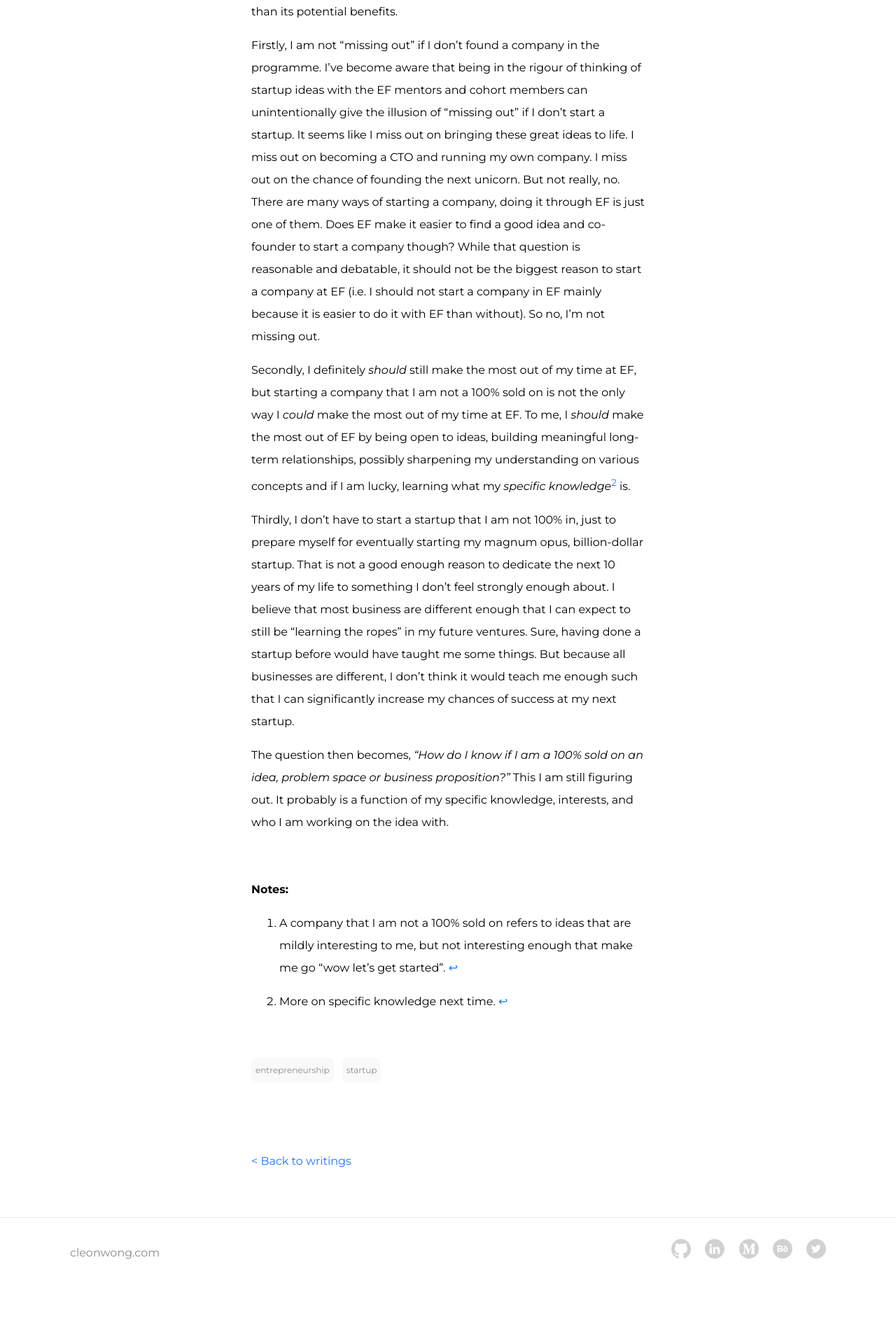
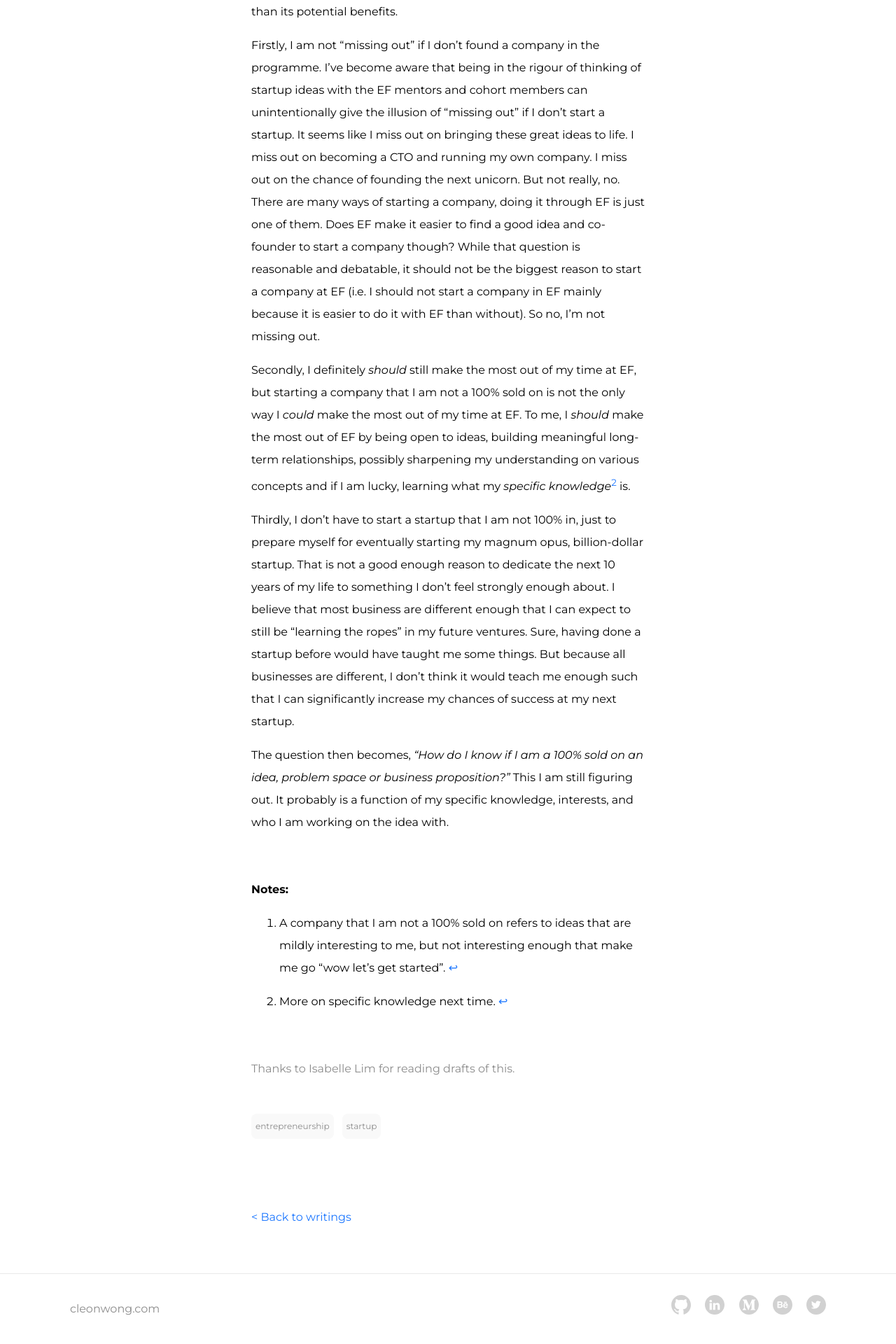
Before and after one commit to CleonWong/cleonwong-site, a Jekyll site: the page built from _posts/writings/2021-07-07-i-shouldn't-start-a-company-that-i-am-not-a-100%-sold-on.md, in a window 1280 px wide. Shown: the part 1071-2991 px from the top of the page at 70% size. Built offline with Jekyll 4.4.1, drawn with Linux system fonts in a browser that asks for light colours; before the commit the page ends 2911 px from its top, so only the background shows below that.

Commit message:
Added thanks section.

```diff
--- a/_layouts/post.html
+++ b/_layouts/post.html
@@ -14,6 +14,9 @@ layout: default
   <!-- Content -->
   <div class="post__content">{{ content }}</div>
 
+  <!-- Thanks -->
+  <div class="post__thanks">{{ page.thanks }}</div>
+
   <!-- Tags -->
   <div class="writing__tags">
     {% for tag in page.tags %}
@@ -22,7 +25,6 @@ layout: default
   </div>
 
   <!-- Back to cateogry -->
-
   <a class="post__back-button" href="{{ page.categories[0] | relative_url }}"
     >< Back to {{ page.categories }}
   </a>
--- a/_posts/writings/2021-07-07-i-shouldn't-start-a-company-that-i-am-not-a-100%-sold-on.md
+++ b/_posts/writings/2021-07-07-i-shouldn't-start-a-company-that-i-am-not-a-100%-sold-on.md
@@ -5,6 +5,7 @@ date: 2021-07-07 19:07:06 +0800
 tags: entrepreneurship startup
 categories: writings
 pretext: "This piece was written while I was a Founder in Residence at Entrepreneur First (EF), so it very much reflects the frame of mind and considerations in that context. Nonetheless, I think the points here are worth thinking about for those starting their founder journeys."
+thanks: Thanks to Isabelle Lim for reading drafts of this.
 ---
 
 I'd think that most people's immediate response to that statement, without much thought, would be, "That's obvious." Perhaps, that gut response is what's right. But here, I break down my thoughts and see if I agree with the gut response, or not.
--- a/_sass/post.scss
+++ b/_sass/post.scss
@@ -11,6 +11,11 @@
     margin-bottom: 3rem;
   }
 
+  &__thanks {
+    color: $grey80;
+    margin-bottom: 3rem;
+  }
+
   &__back-button {
     margin-top: 3rem;
   }
```
Also changed, not shown: _pages/002_projects.md (+1 -1 lines).
